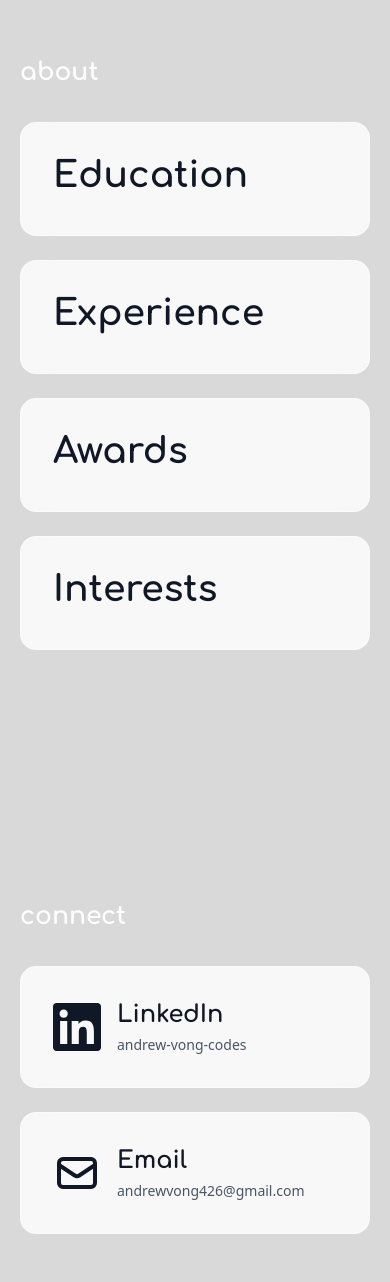
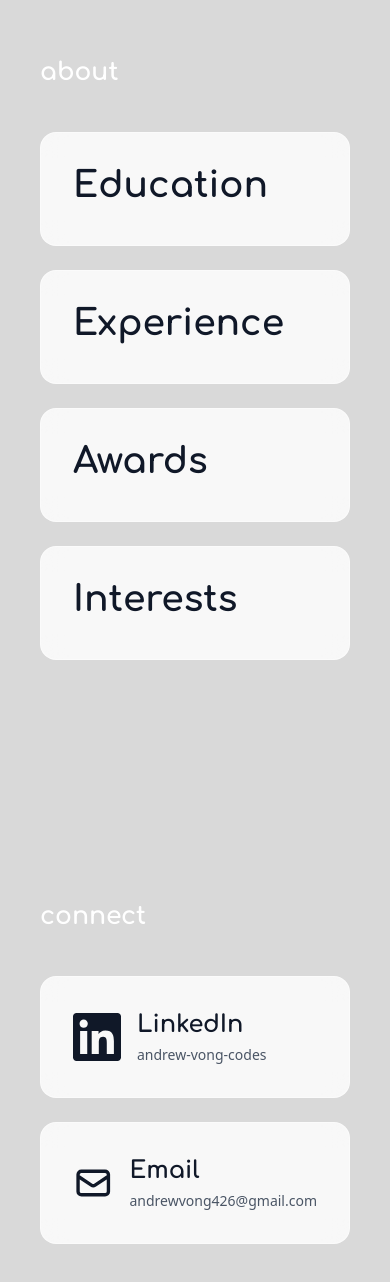
Before and after one commit to andrewv426/portfolio, a React (Vite) app: page / in a window 390 px wide. Shown: the part 1714-2996 px from the top of the page. Built offline with nearby package versions, Linux system fonts and the light colour scheme.

Commit message:
scaling issues resolved(?)

```diff
--- a/src/App.tsx
+++ b/src/App.tsx
@@ -24,6 +24,7 @@ export default function App() {
     { label: 'about', target: 'about' },
     { label: 'connect', target: 'connect' },
   ];
+
 
   // Hover states for carousel parent cards
   const [hackTXHovered, setHackTXHovered] = useState(false);
@@ -176,12 +177,10 @@ export default function App() {
         >
         <p
           ref={heroTextRef}
-          className="absolute leading-[normal] not-italic text-[clamp(80px,11.5vw,220px)] text-white tracking-[0.05em] z-20 font-medium"
+          className="absolute leading-[normal] left-[40px] not-italic text-[clamp(80px,11.5vw,220px)] text-white top-[250px] tracking-[0.05em] z-20 font-medium"
           style={{
             fontFamily: '"Font Awesome 6 Brands", sans-serif',
-            willChange: 'transform, opacity',
-            left: 'clamp(16px, 4vw, 40px)',
-            top: 'clamp(140px, 18vh, 260px)'
+            willChange: 'transform, opacity'
           }}
         >
           ANDREW
@@ -198,25 +197,14 @@ export default function App() {
         >
         <div ref={workContentRef} className="relative z-20">
           <h2
-            className="font-['Comfortaa',sans-serif] text-left pt-[80px] font-bold text-white"
-            style={{
-              fontSize: 'clamp(25px, 5vw, 100px)',
-              paddingLeft: 'clamp(20px, 5vw, 40px)'
-            }}
+            className="font-['Comfortaa',sans-serif] text-left pl-[40px] pt-[80px] font-bold text-white"
+            style={{ fontSize: 'clamp(25px, 5vw, 100px)' }}
           >
             work
           </h2>
 
           {/* Projects Container */}
-          <div
-            className="space-y-6 w-full"
-            style={{
-              paddingLeft: 'clamp(20px, 5vw, 40px)',
-              paddingRight: 'clamp(20px, 5vw, 40px)',
-              paddingTop: 'clamp(30px, 6vw, 40px)',
-              paddingBottom: 'clamp(60px, 10vw, 80px)'
-            }}
-          >
+          <div className="px-[40px] pt-[40px] pb-[80px] space-y-6 w-full">
             {/* HackTX Project */}
             <div
               data-work-card="true"
@@ -332,20 +320,12 @@ export default function App() {
 
         {/* About Section */}
         <section id="about" className="relative min-h-screen">
-        <h2 className="font-['Comfortaa',sans-serif] text-left pt-[80px] font-bold text-white relative z-20" style={{ fontSize: 'clamp(25px, 5vw, 100px)', paddingLeft: 'clamp(20px,5vw,40px)' }}>
+        <h2 className="font-['Comfortaa',sans-serif] text-left pl-[40px] pt-[80px] font-bold text-white relative z-20" style={{ fontSize: 'clamp(25px, 5vw, 100px)' }}>
           about
         </h2>
 
         {/* Education Card */}
-        <div
-          className="space-y-6 w-full relative z-20"
-          style={{
-            paddingLeft: 'clamp(20px,5vw,40px)',
-            paddingRight: 'clamp(20px,5vw,40px)',
-            paddingTop: 'clamp(30px,6vw,40px)',
-            paddingBottom: 'clamp(60px,10vw,80px)'
-          }}
-        >
+        <div className="px-[40px] pt-[40px] pb-[80px] space-y-6 w-full relative z-20">
           <div className="group relative bg-white/80 backdrop-blur-md rounded-2xl overflow-hidden transition-all duration-700 ease-in-out hover:scale-[1.02] hover:shadow-2xl cursor-pointer border border-white/50 origin-top">
             <div className="p-8 md:p-12">
               {/* Education Title - Always Visible (left-aligned) */}
@@ -583,20 +563,12 @@ export default function App() {
 
         {/* Connect Section */}
         <section id="connect" className="relative min-h-screen">
-        <h2 className="font-['Comfortaa',sans-serif] text-left pt-[80px] font-bold text-white relative z-20" style={{ fontSize: 'clamp(25px, 5vw, 100px)', paddingLeft: 'clamp(20px,5vw,40px)' }}>
+        <h2 className="font-['Comfortaa',sans-serif] text-left pl-[40px] pt-[80px] font-bold text-white relative z-20" style={{ fontSize: 'clamp(25px, 5vw, 100px)' }}>
           connect
         </h2>
 
         {/* Contact Links Container */}
-        <div
-          className="space-y-6 w-full relative z-20"
-          style={{
-            paddingLeft: 'clamp(20px,5vw,40px)',
-            paddingRight: 'clamp(20px,5vw,40px)',
-            paddingTop: 'clamp(30px,6vw,40px)',
-            paddingBottom: 'clamp(60px,10vw,80px)'
-          }}
-        >
+        <div className="px-[40px] pt-[40px] pb-[80px] space-y-6 w-full relative z-20">
           {/* LinkedIn Card */}
           <a
             href="https://www.linkedin.com/in/andrew-vong-codes/"
```
